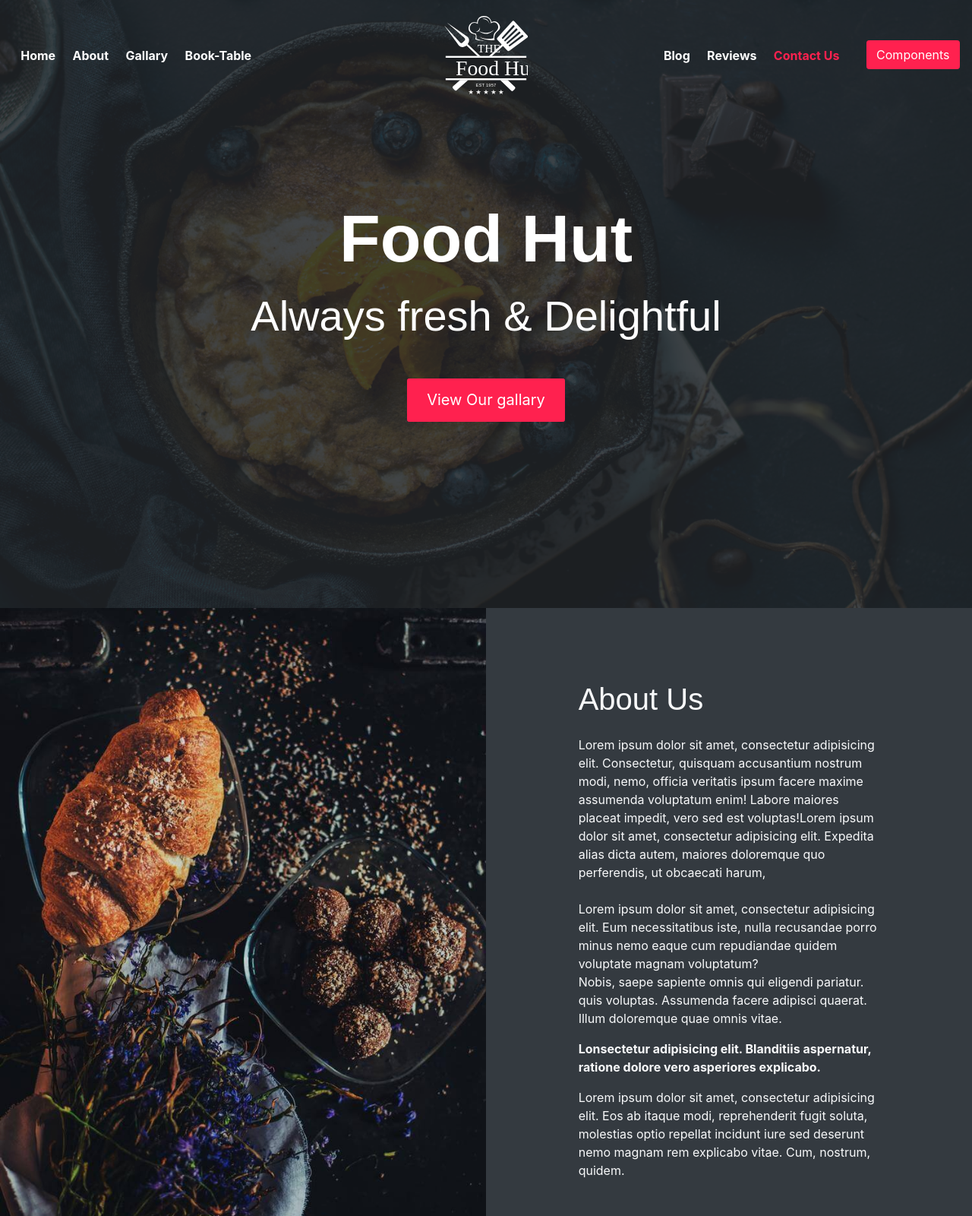
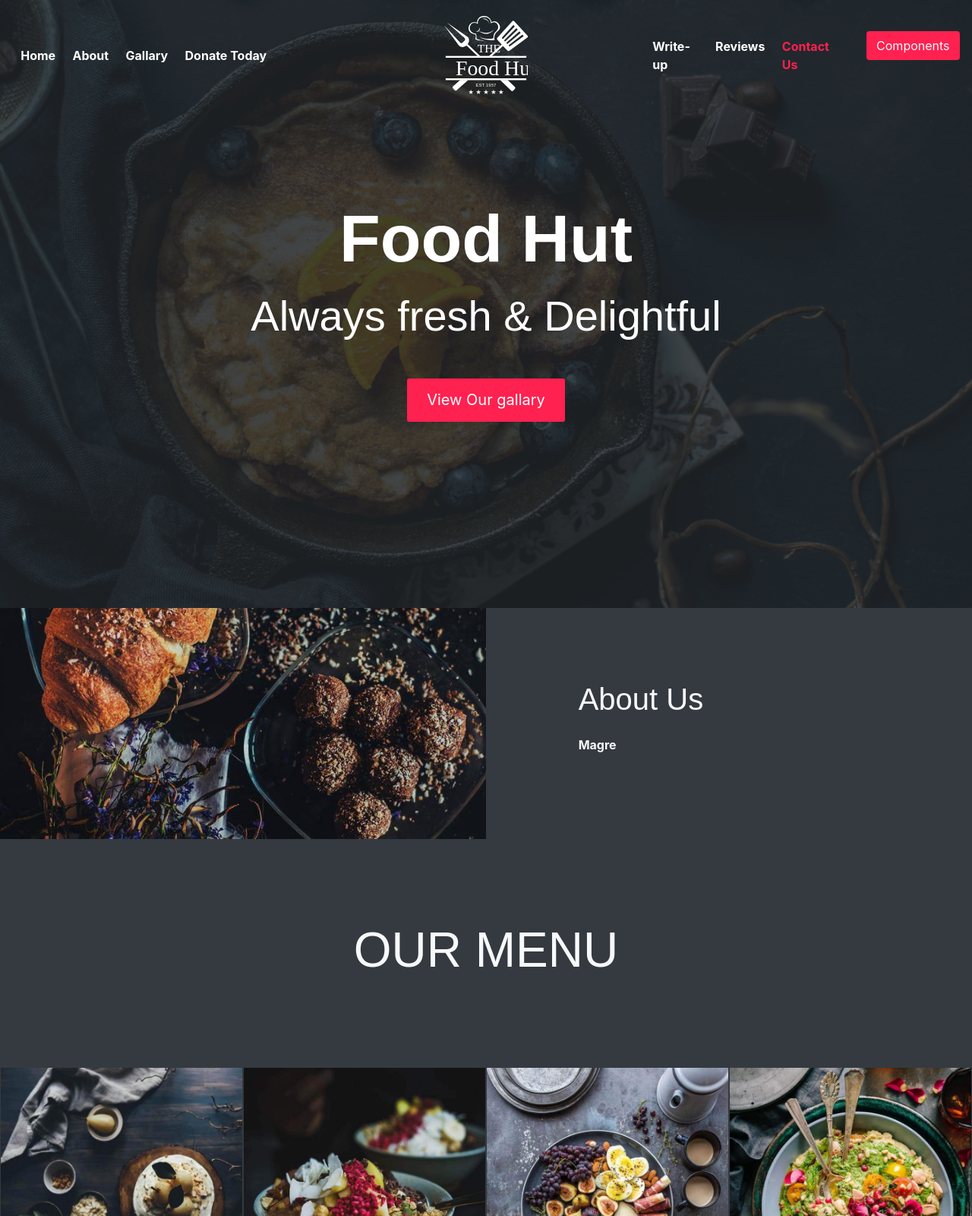
Before and after one commit to xenacode-art/Micheal-Nice, a website: page public_html/index.html in a window 1280 px wide. Shown: the top 1600 px of the page at 76% size. Drawn offline with Linux system fonts and the light colour scheme; some packages are replaced by stand-ins of ours.

Commit message:
Added the About Us section in the site

```diff
--- a/public_html/index.html
+++ b/public_html/index.html
@@ -5,14 +5,12 @@
     <meta name="viewport" content="width=device-width, initial-scale=1, shrink-to-fit=no">
     <meta name="description" content="Start your development with FoodHut landing page.">
     <meta name="author" content="Devcrud">
-    <title>FoodHut | Free Bootstrap 4.3.x template</title>
+    <title>Micheal-Nice Foundation</title>
 
     <!-- font icons -->
     <link rel="stylesheet" href="assets/vendors/themify-icons/css/themify-icons.css">
 
     <link rel="stylesheet" href="assets/vendors/animate/animate.css">
-
-    <!-- Bootstrap + FoodHut main styles -->
 	<link rel="stylesheet" href="assets/css/foodhut.css">
 </head>
 <body data-spy="scroll" data-target=".navbar" data-offset="40" id="home">
@@ -34,16 +32,16 @@
                     <a class="nav-link" href="#gallary">Gallary</a>
                 </li>
                 <li class="nav-item">
-                    <a class="nav-link" href="#book-table">Book-Table</a>
+                    <a class="nav-link" href="#book-table">Donate Today</a>
                 </li>
             </ul>
             <a class="navbar-brand m-auto" href="#">
                 <img src="assets/imgs/logo.svg" class="brand-img" alt="">
-                <span class="brand-txt">Food Hut</span>
+                <span class="brand-txt">Micheal-Nice</span>
             </a>
             <ul class="navbar-nav">
                 <li class="nav-item">
-                    <a class="nav-link" href="#blog">Blog<span class="sr-only">(current)</span></a>
+                    <a class="nav-link" href="#blog">Write-up<span class="sr-only">(current)</span></a>
                 </li>
                 <li class="nav-item">
                     <a class="nav-link" href="#testmonial">Reviews</a>
@@ -74,10 +72,10 @@
                 <div class="row justify-content-center">
                     <div class="col-sm-8 py-5 my-5">
                         <h2 class="mb-4">About Us</h2>
-                        <p>Lorem ipsum dolor sit amet, consectetur adipisicing elit. Consectetur, quisquam accusantium nostrum modi, nemo, officia veritatis ipsum facere maxime assumenda voluptatum enim! Labore maiores placeat impedit, vero sed est voluptas!Lorem ipsum dolor sit amet, consectetur adipisicing elit. Expedita alias dicta autem, maiores doloremque quo perferendis, ut obcaecati harum, <br><br>Lorem ipsum dolor sit amet, consectetur adipisicing elit. Eum necessitatibus iste,
-                        nulla recusandae porro minus nemo eaque cum repudiandae quidem voluptate magnam voluptatum? <br>Nobis, saepe sapiente omnis qui eligendi pariatur. quis voluptas. Assumenda facere adipisci quaerat. Illum doloremque quae omnis vitae.</p>
-                        <p><b>Lonsectetur adipisicing elit. Blanditiis aspernatur, ratione dolore vero asperiores explicabo.</b></p>
-                        <p>Lorem ipsum dolor sit amet, consectetur adipisicing elit. Eos ab itaque modi, reprehenderit fugit soluta, molestias optio repellat incidunt iure sed deserunt nemo magnam rem explicabo vitae. Cum, nostrum, quidem.</p>
+                        <p>
+                        </p>
+                        <p><b>Magre</b></p>
+                        <p> </p>
                     </div>
                 </div>
             </div>
```
